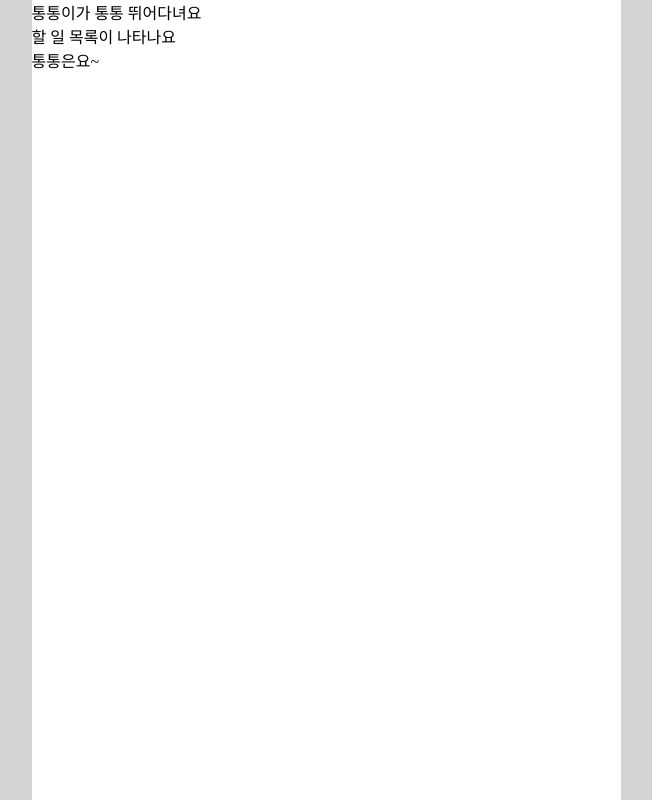
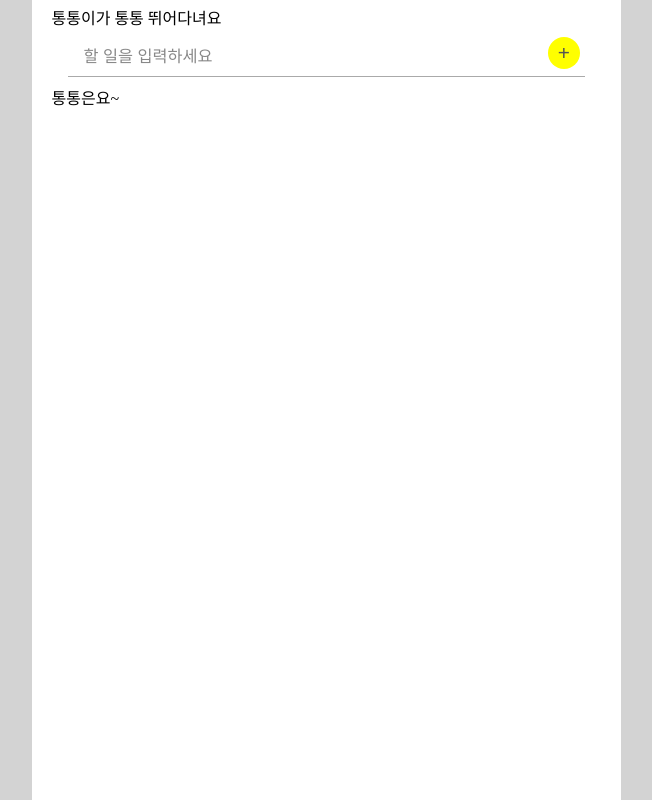
Before and after one commit to tunaep5/tongtong, a React (Create React App) app: page / in a window 1280 px wide. Shown: the whole page, without its empty margins (314-966 px from the left). Built offline with nearby package versions, Linux system fonts and the light colour scheme.

Commit message:
TodoInput 생성

```diff
--- a/src/components/Todo.js
+++ b/src/components/Todo.js
@@ -1,10 +1,11 @@
 import React, { Component } from 'react'
+import TodoInput from './TodoInput'
 
 class Todo extends Component {
   render() {
     return (
       <div className="Todo">
-        할 일 목록이 나타나요
+        <TodoInput />
       </div>
     )
   }
--- /dev/null
+++ b/src/components/TodoInput.js
@@ -0,0 +1,15 @@
+import React, { Component } from 'react'
+import '../styles/TodoInput.scss'
+
+class TodoInput extends Component {
+  render() {
+    return (
+      <form className="TodoInput">
+        <input type="text" placeholder="할 일을 입력하세요" />
+        <button type="submit">+</button>
+      </form>
+    )
+  }
+}
+
+export default TodoInput
--- a/src/styles/App.css
+++ b/src/styles/App.css
@@ -17,4 +17,6 @@ body {
 .App {
   height: 100%;
   background-color: white;
+  padding: 5px 20px;
+  box-sizing: border-box;
 }
--- /dev/null
+++ b/src/styles/TodoInput.scss
@@ -0,0 +1,39 @@
+.TodoInput {
+  display: flex;
+  margin: 0.5rem 1rem;
+  padding-bottom: 0.05rem;
+  border-bottom: 1px solid #aaa;
+  input {
+    padding: 0.6rem 1rem;
+    color: #555;
+    outline: none;
+    border: none;
+    font-size: 1.02rem;
+    flex: 1;
+    &::placeholder {
+      color: #888;
+    }
+  }
+
+  button {
+    width: 2rem;
+    height: 2rem;
+    background-color: yellow;
+    border: none;
+    border-radius: 50%;
+    font-size: 1.3rem;
+    color: #555;
+    margin-right: 0.3rem;
+    cursor: pointer;
+    &:hover {
+      animation: tongtong 0.5s ease-in-out infinite;
+    }
+
+    @keyframes tongtong {
+      0% {transform: translateY(0);}
+      30% {transform: translateY(-7px);}
+      60% {transform: translateY(0);}
+      100% {transform: translateY(0);}
+    }
+  }
+}
```
